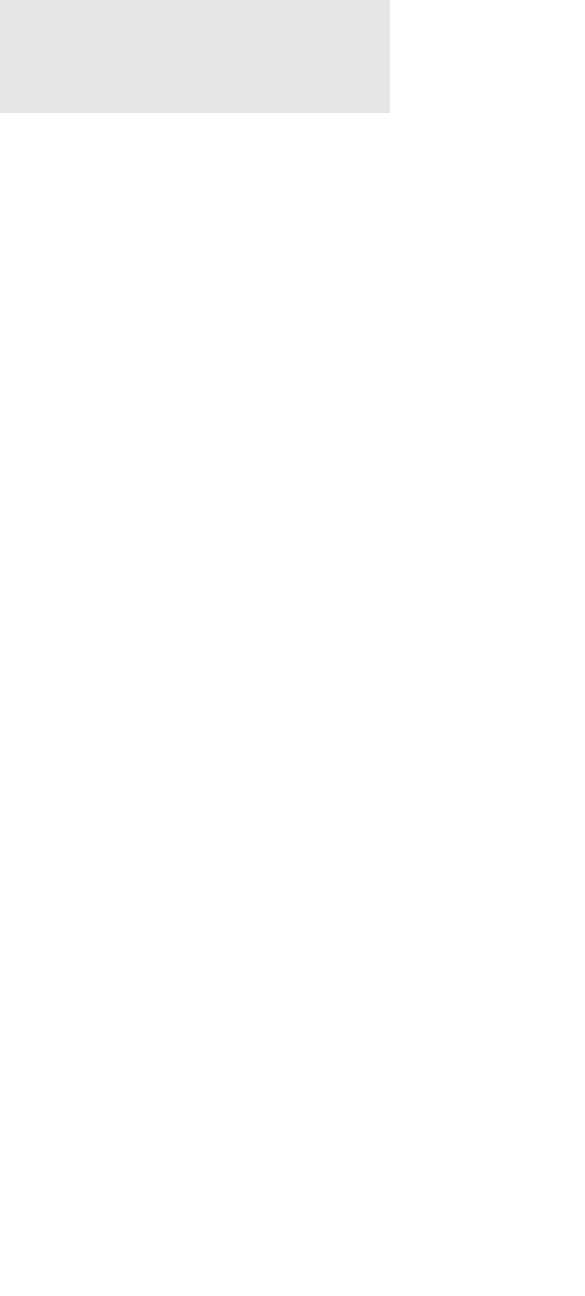
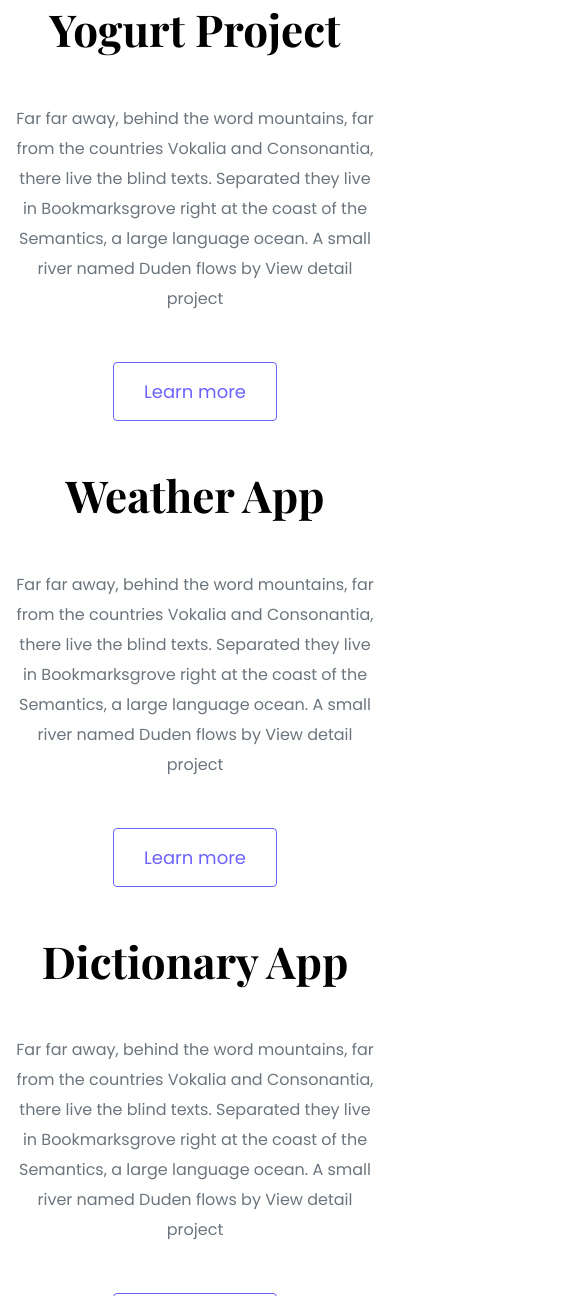
Before and after one commit to Oleksandra-Sapielnikova/portfolio-project-shecodes, a plain HTML site: page index.html in a window 390 px wide. Shown: the part 704-2000 px from the top of the page, 585 px wide, since content can reach past the window. Before the commit the page ends 844 px from the top, so only its background shows below. Drawn offline with nearby package versions, Linux system fonts and the light colour scheme.

Commit message:
integrated homepage design

```diff
--- a/index.html
+++ b/index.html
@@ -35,7 +35,70 @@
       <h1>Oleksandra Sapielnikova</h1>
       <h2 class="mb-5">Front-end developer based in Germany</h2>
       <div>
-      <a href="#" class="btn btn-branding">Contact me</a>
+        <a href="#" class="btn btn-branding">Contact me</a>
+      </div>
+    </div>
+    <p class="text-center m-5">
+      Featured Project which my best projects be choice to show
+    </p>
+    <div class="container">
+      <div class="row mb-5">
+        <div class="col d-none d-lg-block">
+          <img src="/images/yogurt.png" alt="yogurt app" class="img-fluid" />
+        </div>
+        <div class="col">
+          <div class="project-description">
+            <h2 class="mb-5">Yogurt Project</h2>
+            <p class="mb-5 text-muted">
+              Far far away, behind the word mountains, far from the countries
+              Vokalia and Consonantia, there live the blind texts. Separated
+              they live in Bookmarksgrove right at the coast of the Semantics, a
+              large language ocean. A small river named Duden flows by View
+              detail project
+            </p>
+            <a href="" class="btn btn-branding-outline">Learn more</a>
+          </div>
+        </div>
+      </div>
+      <div class="row mb-5">
+        <div class="col">
+          <div class="project-description">
+            <h2 class="mb-5">Weather App</h2>
+            <p class="mb-5 text-muted">
+              Far far away, behind the word mountains, far from the countries
+              Vokalia and Consonantia, there live the blind texts. Separated
+              they live in Bookmarksgrove right at the coast of the Semantics, a
+              large language ocean. A small river named Duden flows by View
+              detail project
+            </p>
+            <a href="" class="btn btn-branding-outline">Learn more</a>
+          </div>
+        </div>
+        <div class="col d-none d-lg-block">
+          <img src="/images/weather.png" alt="weather app" class="img-fluid" />
+        </div>
+      </div>
+      <div class="row mb-5">
+        <div class="col d-none d-lg-block">
+          <img
+            src="/images/dictionary.png"
+            alt="dictionary app"
+            class="img-fluid"
+          />
+        </div>
+        <div class="col">
+          <div class="project-description">
+            <h2 class="mb-5">Dictionary App</h2>
+            <p class="mb-5 text-muted">
+              Far far away, behind the word mountains, far from the countries
+              Vokalia and Consonantia, there live the blind texts. Separated
+              they live in Bookmarksgrove right at the coast of the Semantics, a
+              large language ocean. A small river named Duden flows by View
+              detail project
+            </p>
+            <a href="" class="btn btn-branding-outline">Learn more</a>
+          </div>
+        </div>
       </div>
     </div>
   </body>
--- a/styles/css.css
+++ b/styles/css.css
@@ -22,6 +22,12 @@ h6 {
 
 p {
   font-weight: normal;
+  font-weight: 16px;
+  line-height: 30px;
+}
+
+h2 {
+  font-size: 64px;
 }
 
 .hero {
@@ -58,3 +64,35 @@ p {
   line-height: 27px;
   padding: 15px 30px;
 }
+
+.btn-branding-outline {
+  color: var(--branding-color);
+  border: 1px solid var(--branding-color);
+  border-radius: 4px;
+  font-size: 18px;
+  line-height: 27px;
+  padding: 15px 30px;
+}
+
+.project-description {
+  padding: 120px 60px;
+}
+
+@media (max-width: 900px) {
+  h2 {
+    font-size: 44px;
+  }
+
+  .hero {
+    padding: 80px 20px;
+  }
+
+  .hero h1 {
+    font-size: 50px;
+    line-height: 1.5;
+  }
+  .project-description {
+    padding: 0;
+    text-align: center;
+  }
+}
```
Also changed, not shown: images/dictionary.png (added), images/weather.png (added), images/yogurt.png (added).
